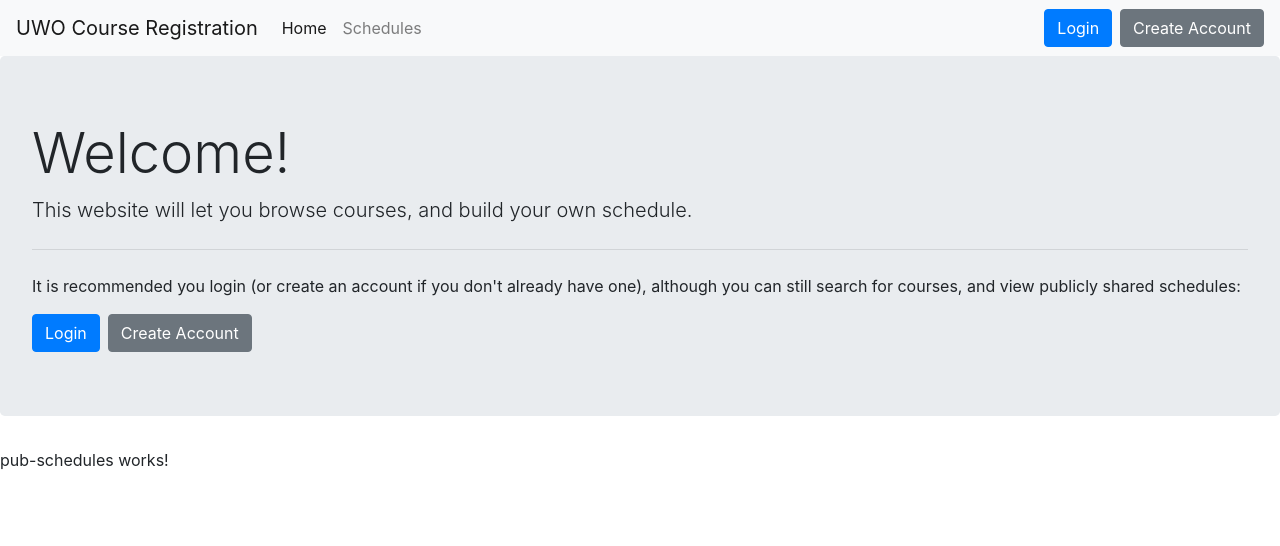
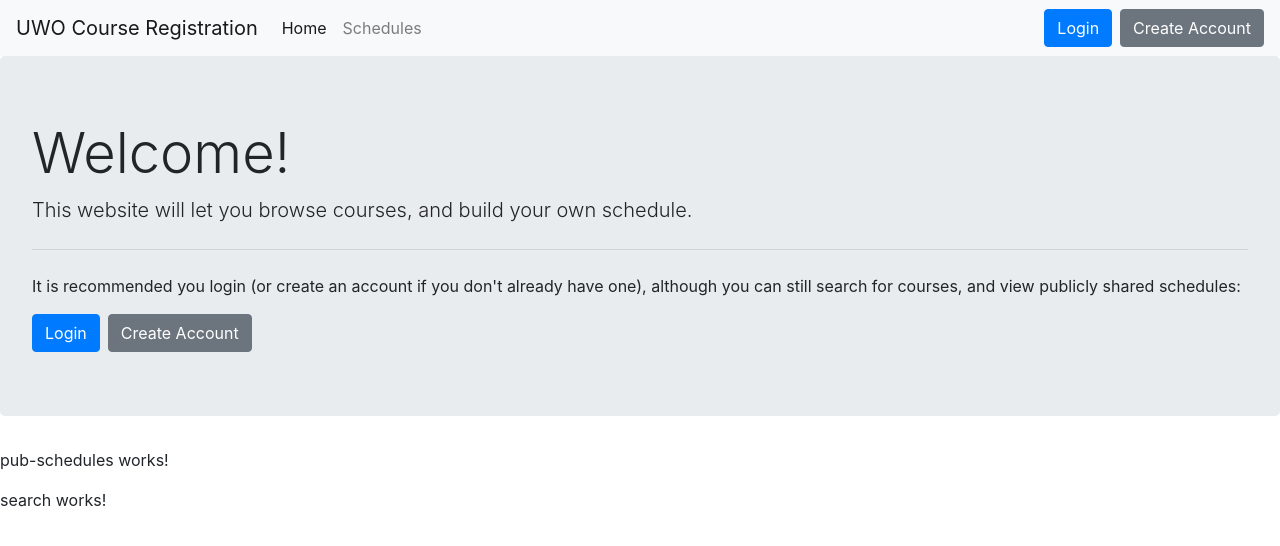
Before and after one commit to rvickram/course-registration-site, an Angular app: page /home in a window 1280 px wide. Shown: the top 546 px of the page. Built offline with nearby package versions, Linux system fonts and the light colour scheme.

Commit message:
Added search component to the dashboard.

```diff
--- a/src/app/dashboard/dashboard.component.html
+++ b/src/app/dashboard/dashboard.component.html
@@ -39,3 +39,4 @@
 </div>
 
 <app-pub-schedules></app-pub-schedules>
+<app-search></app-search>
```
